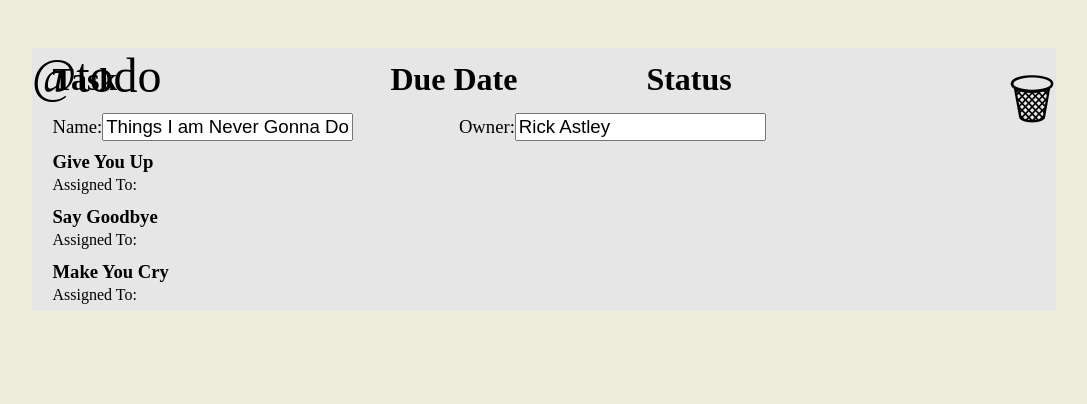
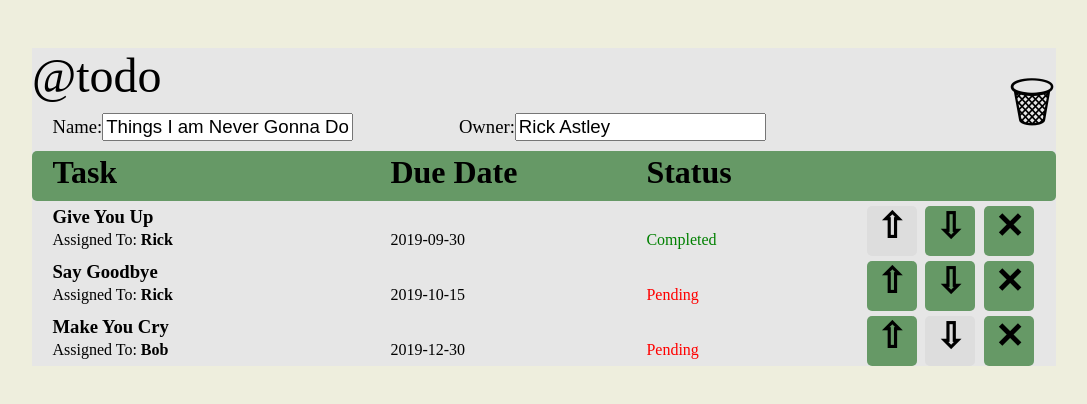
Before and after one commit to Stanley-Wong/hw2, a React (Create React App) app: page / in a window 1280 px wide. Both pictures are taken after a click on the link "Things I am Never Gonna Do". Shown: the top 404 px of the page, without its empty margins (104-1191 px from the left). Built offline with nearby package versions, Linux system fonts and the light colour scheme.

Commit message:
10/5
Done with list item card buttons and sorting. Working on changing name of list

```diff
--- a/src/App.js
+++ b/src/App.js
@@ -29,6 +29,79 @@ class App extends Component {
     console.log("currentScreen: " + this.state.currentScreen);
   }
 
+  sortByDescription = () => {
+    var tempList = this.state.currentList;
+    var tempItem = tempList.items;
+    tempItem.sort(function(a,b){return a.description.localeCompare(b.description)});
+    this.setState({currentList:tempList});
+  }
+
+  sortByDueDate = () => {
+    var tempList = this.state.currentList;
+    var tempItem = tempList.items;
+    tempItem.sort(function(a,b){return a.due_date.localeCompare(b.due_date)});
+    this.setState({currentList:tempList});
+  }
+
+  sortByStatus = () => {
+    var tempList = this.state.currentList;
+    var tempItem = tempList.items;
+    tempItem.sort(function(a,b){
+      if(a.completed==true&&b.completed==false)
+        return -1;
+      else if(a.completed==false&&b.completed==true)
+        return 1;
+      else
+        return 0;
+      }
+    );
+    this.setState({currentList:tempList});
+  }
+
+
+  moveUp = (item) => {
+    var tempList = this.state.currentList;
+    var tempItem = tempList.items;
+    var index = tempItem.indexOf(item);
+    var temp = tempItem[index-1];
+    tempItem[index-1]=tempItem[index];
+    tempItem[index]=temp;
+    tempList.items = tempItem;
+    this.setState({currentList:tempList});
+  }
+
+  moveDown = (item) => {
+    var tempList = this.state.currentList;
+    var tempItem = tempList.items;
+    var index = tempItem.indexOf(item);
+    var temp = tempItem[index+1];
+    tempItem[index+1]=tempItem[index];
+    tempItem[index]=temp;
+    tempList.items = tempItem;
+    this.setState({currentList:tempList});
+  }
+
+  delete = (item) => {
+    var tempList = this.state.currentList;
+    var tempItem = tempList.items;
+    var index = tempItem.indexOf(item);
+    tempItem.splice(index,1);
+    this.setState({currentList:tempList});
+  }
+
+  print = () => {
+    console.log("It ran");
+  }
+
+  changeListName = (evt) => {
+    var tempList = this.state.currentList;
+    tempList.name = evt.target.value;
+    this.setState({currentList:tempList});
+    this.print();
+  }
+
+
+
   render() {
     switch(this.state.currentScreen) {
       case AppScreen.HOME_SCREEN:
@@ -37,8 +110,16 @@ class App extends Component {
         todoLists={this.state.todoLists} />;
       case AppScreen.LIST_SCREEN:
         return <ListScreen
+          changeListName={this.changeListName}
           goHome={this.goHome.bind(this)}
-          todoList={this.state.currentList} />;
+          todoList={this.state.currentList}
+          moveUp={this.moveUp}
+          moveDown={this.moveDown}
+          delete={this.delete}
+          sortDescription={this.sortByDescription}
+          sortDueDate={this.sortByDueDate}
+          sortStatus={this.sortByStatus}
+          />;
       case AppScreen.ITEM_SCREEN:
         return <ItemScreen />;
       default:
--- a/src/components/list_screen/ListItemCard.js
+++ b/src/components/list_screen/ListItemCard.js
@@ -1,20 +1,79 @@
 import React, { Component } from 'react'
 
+
+const red = {color: 'red'};
+const green = {color: 'green'};
+const disable = {backgroundColor: '#dddddd'};
 export class ListItemCard extends Component {
+    completed = () => {
+        if(this.props.listItem.completed){
+            return (
+                <div style={green}>Completed</div>
+            )
+        }
+        else{
+            return (
+                <div style={red}>Pending</div>
+            )
+        }
+    }
+
+    upButton = () => {
+        if(this.props.index==0){
+            return (
+                <div style={disable} className="list_item_button_up" >
+                    ⇧
+                </div>
+            )
+        }
+        else{
+            return (
+                <div className="list_item_button_up"
+                    onClick={this.props.moveUp.bind(this, this.props.listItem)}>
+                    ⇧
+                </div>
+            )
+        }
+    }
+
+    downButton = () => {
+        if(this.props.index==this.props.last){
+            return (
+                <div style={disable} className="list_item_button_down" >
+                    ⇩
+                </div>
+            )
+        }
+        else{
+            return (
+                <div className="list_item_button_down"
+                    onClick={this.props.moveDown.bind(this, this.props.listItem)}>
+                    ⇩
+                </div>
+            )
+        }
+    }
     render() {
+        const {description, assigned_to, due_date, key} = this.props.listItem;
         return (
             <div className='list_item_card'>
                 <div className='list_item_card_description'>
-                    {this.props.listItem.description}
+                    {description}
                 </div>
                 <div className='list_item_card_assigned_to'>
-                    Assigned To: <strong>{this.props.listItem.assignedTo}</strong>
+                    Assigned To: <strong>{assigned_to}</strong>
                 </div>
                 <div className='list_item_card_due_date'>
-                    {this.props.listItem.dueDate}
+                    {due_date}
                 </div>
                 <div className='list_item_card_completed'>
-                    {this.props.listItem.completed}
+                    {this.completed()}
+                </div>
+                {this.upButton()}
+                {this.downButton()}
+                <div className="list_item_button_delete"
+                    onClick={this.props.delete.bind(this,this.props.listItem)}>
+                    ✕
                 </div>
             </div>
         )
--- a/src/components/list_screen/ListItemsTable.js
+++ b/src/components/list_screen/ListItemsTable.js
@@ -1,20 +1,47 @@
 import React, { Component } from 'react'
 import ListItemCard from './ListItemCard'
 
+const header = {
+    backgroundColor: 'var(--swatch-accent)',
+    position: 'relative',
+    height: '50px',
+    gridRowGap: '0px',
+    gridColumnGap: '50px',
+    marginTop: '0px',
+    marginBottom: '5px',
+    borderRadius: '5px',
+    cursor: 'pointer'
+}
 export class ListItemsTable extends Component {
+    lastIndex = () => {
+        var length = this.props.todoList.items.length
+        console.log(this.props.todoList.items.length);
+        return length-1;
+    }
     render() {
         return (
-            <div id="list_items_container">
-                <div className="list_item_task_header">Task</div>
-                <div className="list_item_due_date_header">Due Date</div>
-                <div className="list_item_status_header">Status</div>
+            <div>
+                <div style={header} id="list_items_container">
+                    <div onClick={this.props.sortDescription} className="list_item_task_header">Task</div>
+                    <div onClick={this.props.sortDueDate}className="list_item_due_date_header">Due Date</div>
+                    <div onClick={this.props.sortStatus} className="list_item_status_header">Status</div>
+                </div>
+                <div>
                 {
+
                     this.props.todoList.items.map((todoItem)=>(
                         <ListItemCard
+                            last={this.lastIndex()}
+                            index = {this.props.todoList.items.indexOf(todoItem)}
                             key={todoItem.key}
-                            listItem={todoItem} />
+                            listItem={todoItem}
+                            moveUp={this.props.moveUp}
+                            moveDown={this.props.moveDown}
+                            delete={this.props.delete}
+                            />
                     ))
                 }
+                </div>
             </div>
         )
     }
--- a/src/components/list_screen/ListScreen.js
+++ b/src/components/list_screen/ListScreen.js
@@ -28,9 +28,10 @@ export class ListScreen extends Component {
                     <div id="list_details_name_container" className="text_toolbar">
                         <span id="list_name_prompt">Name:</span>
                         <input
-                            value={this.getListName()}
+                            defaultValue={this.getListName()}
                             type="text"
-                            id="list_name_textfield" />
+                            id="list_name_textfield"
+                            onChange={evt => this.props.changeListName.bind(this, evt)}/>
                     </div>
                     <div id="list_details_owner_container" className="text_toolbar">
                         <span id="list_owner_prompt">Owner:</span>
@@ -40,7 +41,15 @@ export class ListScreen extends Component {
                             id="list_owner_textfield" />
                     </div>
                 </div>
-                <ListItemsTable todoList={this.props.todoList} />
+                <ListItemsTable
+                todoList={this.props.todoList}
+                moveUp={this.props.moveUp}
+                moveDown={this.props.moveDown}
+                delete={this.props.delete}
+                sortDescription={this.props.sortDescription}
+                sortDueDate={this.props.sortDueDate}
+                sortStatus={this.props.sortStatus}
+                />
             </div>
         )
     }
--- a/src/css/todo_layout.css
+++ b/src/css/todo_layout.css
@@ -142,3 +142,25 @@ body {
 .item_input {
   grid-column: 2 / 4;
 }
+
+/*button*/
+.list_item_button_up,.list_item_button_down,.list_item_button_delete {
+    background-color: #669966;
+    position: absolute;
+    font-size: 35px;
+    height: 50px;
+    width: 50px;
+    text-align: center;
+    border-radius: 5px;
+    font-weight: bold;
+}
+
+.list_item_button_up {
+    left: 81.5%;
+}
+.list_item_button_down {
+    left: 87.25%;
+}
+.list_item_button_delete {
+    left: 93%;
+}
```
Also changed, not shown: 1 other file (tests, documents, lock files or other folders).
